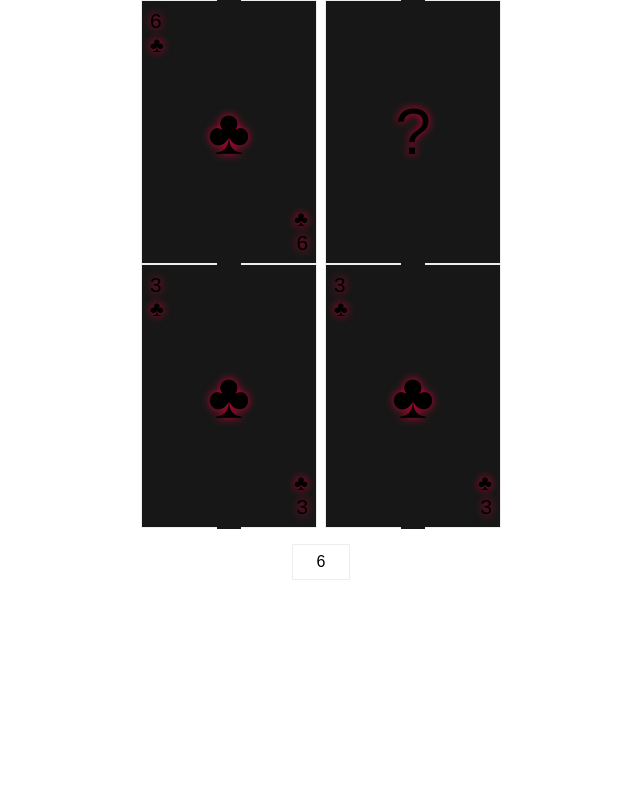
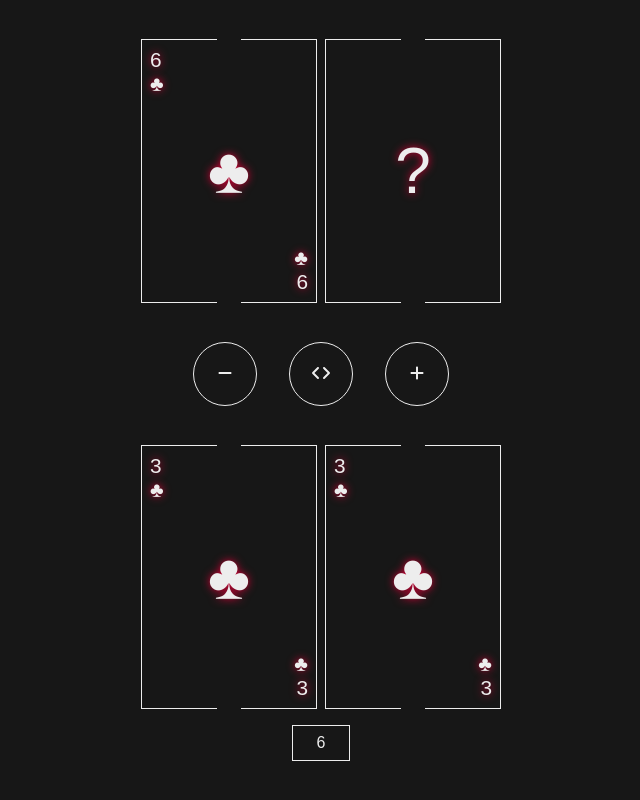
Before and after one commit to timdvlpr/blackjack, an Angular app: page / in a window 1280 px wide. Shown: the whole page, without its empty margins (319-959 px from the left). Built offline with nearby package versions, Linux system fonts and the light colour scheme.

Commit message:
draw and stand functionality added

```diff
--- a/src/app/app.component.html
+++ b/src/app/app.component.html
@@ -1,6 +1,23 @@
 <main>
 
-  <app-dealer [dealerHand]="dealerHand"></app-dealer>
+  <app-dealer [dealerHand]="dealerHand" [revealCard]="dealerTurn"></app-dealer>
+
+  <div class="action-buttons">
+    <app-action-button
+      type="stand"
+      (click)="stand()"
+      [disabled]="dealerTurn">
+    </app-action-button>
+    <app-action-button
+      type="split"
+      [disabled]="!playerHands[currentHandIndex].isSplittable() || dealerTurn">
+    </app-action-button>
+    <app-action-button
+      type="draw"
+      (click)="draw()"
+      [disabled]="dealerTurn">
+    </app-action-button>
+  </div>
 
   <app-player [playerHands]="playerHands"></app-player>
 
--- a/src/app/app.component.scss
+++ b/src/app/app.component.scss
@@ -0,0 +1,14 @@
+@import '_variables';
+@import '_mixins';
+
+main {
+  height: 100vh;
+  width: 100%;
+  background: $dark;
+  color: $white;
+  display: flex;
+  flex-direction: column;
+  justify-content: space-evenly;
+  align-items: center;
+  overflow: hidden;
+}
--- a/src/app/app.component.ts
+++ b/src/app/app.component.ts
@@ -11,6 +11,7 @@ export class AppComponent implements OnInit {
   dealerHand: Hand = new Hand([]);
   playerHands: Hand[] = [new Hand([])];
   currentHandIndex = 0;
+  dealerTurn = false;
 
   constructor(private deckService: DeckService) {}
 
@@ -25,6 +26,54 @@ export class AppComponent implements OnInit {
     }
   }
 
+  draw(): void {
+    this.playerHands[this.currentHandIndex].addCard(
+      this.deckService.nextCard!,
+      true
+    );
+    this.checkPlayerTotal();
+  }
+
+  stand(): void {
+    if (this.currentHandIndex === this.playerHands.length - 1) {
+      this.checkDealerTotal();
+    } else {
+      this.currentHandIndex++;
+    }
+  }
+
+  checkPlayerTotal(): void {
+    const currentPlayerHand = this.playerHands[this.currentHandIndex];
+
+    if (currentPlayerHand.total > 21) {
+      if (this.playerHands.length > 1 && this.currentHandIndex === 0) {
+        this.currentHandIndex++;
+      }
+      currentPlayerHand.busted = true;
+      return;
+    }
+    if (currentPlayerHand.hasTripleSeven()) {
+      console.log('Won with triple seven');
+    }
+  }
+
+  checkDealerTotal(): void {
+    this.dealerTurn = true;
+    if (this.dealerHand.total > 21) {
+      this.dealerHand.busted = true;
+    }
+    if (this.dealerHand.total <= 16) {
+      this.dealerHand.addCard(this.deckService.nextCard!, false);
+      this.checkDealerTotal();
+    }
+    this.checkWinner();
+  }
+
+  checkWinner(): void {
+    const playerHands = this.playerHands.filter((hand) => !hand.busted);
+    console.log('checking for winner');
+  }
+
   ngOnInit(): void {
     this.initGame();
   }
--- a/src/app/components/action-button/action-button.component.html
+++ b/src/app/components/action-button/action-button.component.html
@@ -1,7 +1,7 @@
 <ng-container [ngSwitch]="type">
-  <button *ngSwitchCase="'hold'" [class.disabled]="disabled">
+  <button *ngSwitchCase="'stand'" [class.disabled]="disabled">
     <fa-icon icon="minus"></fa-icon>
-    <span>Hold</span>
+    <span>Stand</span>
   </button>
   <button *ngSwitchCase="'draw'" [class.disabled]="disabled">
     <fa-icon icon="plus"></fa-icon>
--- a/src/app/components/action-button/action-button.component.ts
+++ b/src/app/components/action-button/action-button.component.ts
@@ -1,6 +1,6 @@
 import { Component, Input } from '@angular/core';
 
-type ActionButton = 'hold' | 'draw' | 'doubleDown' | 'split';
+type ActionButton = 'stand' | 'draw' | 'doubleDown' | 'split';
 
 @Component({
   selector: 'app-action-button',
@@ -8,6 +8,6 @@ type ActionButton = 'hold' | 'draw' | 'doubleDown' | 'split';
   styleUrls: ['./action-button.component.scss']
 })
 export class ActionButtonComponent {
-  @Input() type: ActionButton = 'hold';
+  @Input() type: ActionButton = 'stand';
   @Input() disabled = false;
 }
```
